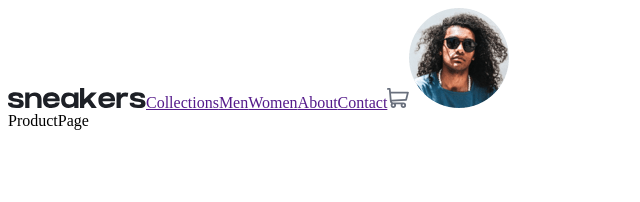
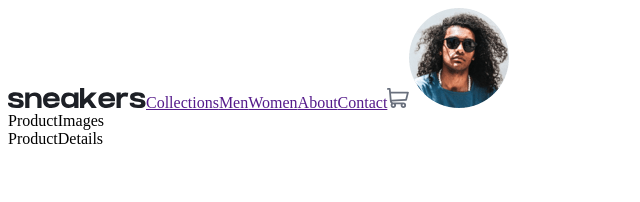
Before and after one commit to annaduong17/e-commerce, a React (Create React App) app: page / in a window 1280 px wide. Shown: the top 202 px of the page, without its empty margins (0-640 px from the left). Built offline with nearby package versions, Linux system fonts and the light colour scheme.

Commit message:
render ProductImages and ProductDetails from ProductPage

```diff
--- a/src/components/ProductPage.js
+++ b/src/components/ProductPage.js
@@ -1,6 +1,12 @@
+import ProductImages from './ProductImages';
+import ProductDetails from './ProductDetails';
+
 function ProductPage() {
   return(
-    <div>ProductPage</div>
+    <div>
+      <ProductImages />
+      <ProductDetails />
+    </div>
   )
 }
 
```
